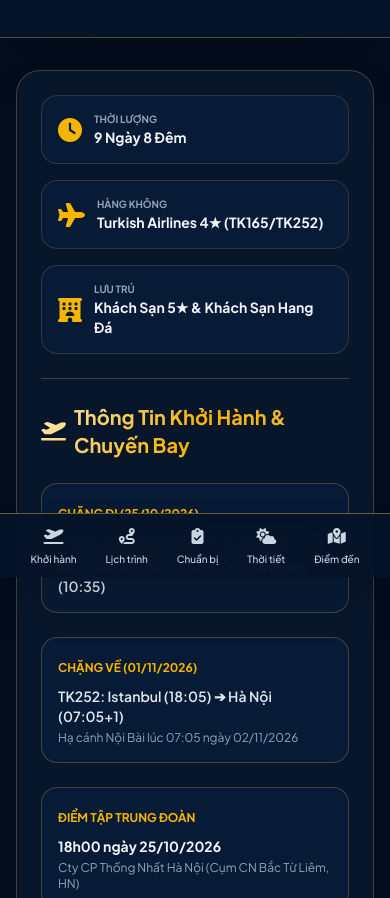
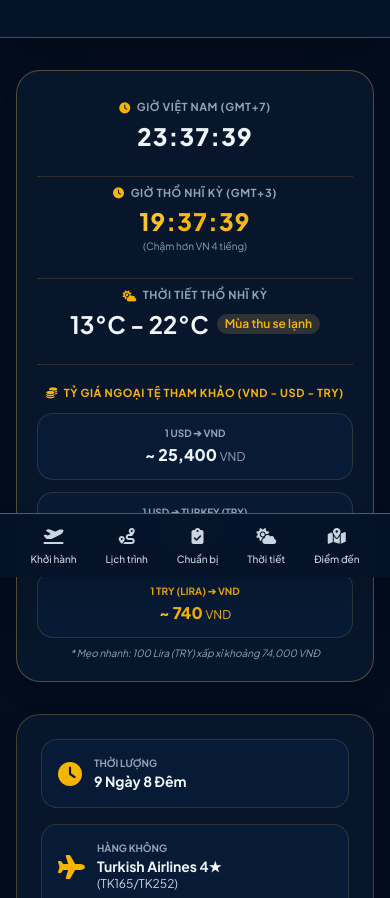
Before and after one commit to hungnt166-boop/ThoNhiKy2026, a plain HTML site: page index.html in a window 390 px wide. Shown: the part 267-1165 px from the top of the page. Drawn offline with nearby package versions, Linux system fonts and the light colour scheme.

Commit message:
Add files via upload

```diff
--- a/index.html
+++ b/index.html
@@ -15,14 +15,14 @@
             color: #e2e8f0;
         }
 
-        /* Chữ ánh vàng kim */
+        /* Gradient ánh vàng kim theo nhận diện thương hiệu Thống Nhất */
         .gold-text {
             background: linear-gradient(135deg, #fceabb 0%, #f8b500 50%, #e7c067 100%);
             -webkit-background-clip: text;
             -webkit-text-fill-color: transparent;
         }
 
-        /* Thẻ nền tối hiệu ứng kính mờ */
+        /* Thẻ nền tối hiệu ứng kính mờ (Glassmorphism) */
         .glass-dark {
             background: rgba(10, 25, 47, 0.85);
             backdrop-filter: blur(12px);
@@ -35,14 +35,14 @@
     <!-- ==================== BANNER HEADER ==================== -->
     <header class="relative bg-[#051329] border-b border-[#c5a059]/40 py-10 px-4 text-center shadow-2xl overflow-hidden">
         <div class="max-w-4xl mx-auto space-y-3 relative z-10">
-            <p class="text-xs uppercase tracking-[0.3em] text-slate-300 font-semibold">• thongnhat •</p>
+            <p class="text-xs uppercase tracking-[0.3em] text-slate-300 font-semibold">• THONGNHAT •</p>
 
             <div class="flex justify-center my-2">
                 <i class="fa-solid fa-mosque text-3xl text-[#e7c067]"></i>
             </div>
 
             <h1 class="text-3xl sm:text-5xl font-extrabold tracking-wide gold-text uppercase">
-                Hành Trình Thổ Nhĩ Kỳ
+                HÀNH TRÌNH THỔ NHĨ KỲ
             </h1>
             <div class="text-2xl sm:text-4xl font-extrabold text-[#f8b500] tracking-widest flex items-center justify-center gap-2">
                 2026
@@ -54,31 +54,105 @@
         </div>
     </header>
 
-    <main class="max-w-5xl mx-auto px-4 py-8 space-y-12">
+    <main class="max-w-5xl mx-auto px-4 py-8 space-y-8">
+
+        <!-- ==================== KHỐI TIỆN ÍCH ĐỘNG (ĐỒNG HỒ, THỜI TIẾT & TỶ GIÁ) ==================== -->
+        <section class="glass-dark rounded-3xl p-5 border border-[#c5a059]/40 shadow-xl space-y-5">
+
+            <!-- Phần 1: Giờ Realtime & Thời Tiết -->
+            <div class="grid grid-cols-1 md:grid-cols-3 gap-4 items-center text-center divide-y md:divide-y-0 md:divide-x divide-[#c5a059]/20 border-b border-[#c5a059]/20 pb-4">
+                <!-- Giờ Việt Nam -->
+                <div class="py-2 md:py-0">
+                    <p class="text-[11px] font-bold text-slate-400 uppercase tracking-wider flex items-center justify-center gap-1.5">
+                        <i class="fa-solid fa-clock text-[#f8b500]"></i> Giờ Việt Nam (GMT+7)
+                    </p>
+                    <p id="clock-vn" class="text-2xl font-extrabold text-slate-100 tracking-wider mt-1">--:--:--</p>
+                </div>
+
+                <!-- Giờ Thổ Nhĩ Kỳ -->
+                <div class="py-2 md:py-0">
+                    <p class="text-[11px] font-bold text-slate-400 uppercase tracking-wider flex items-center justify-center gap-1.5">
+                        <i class="fa-solid fa-clock text-[#f8b500]"></i> Giờ Thổ Nhĩ Kỳ (GMT+3)
+                    </p>
+                    <p id="clock-tr" class="text-2xl font-extrabold gold-text tracking-wider mt-1">--:--:--</p>
+                    <p class="text-[10px] text-slate-400 mt-0.5">(Chậm hơn VN 4 tiếng)</p>
+                </div>
+
+                <!-- Thời tiết Thổ Nhĩ Kỳ -->
+                <div class="py-2 md:py-0">
+                    <p class="text-[11px] font-bold text-slate-400 uppercase tracking-wider flex items-center justify-center gap-1.5">
+                        <i class="fa-solid fa-cloud-sun text-[#f8b500]"></i> Thời Tiết Thổ Nhĩ Kỳ
+                    </p>
+                    <div class="flex items-center justify-center gap-2 mt-1">
+                        <span class="text-2xl font-bold text-slate-100">13°C - 22°C</span>
+                        <span class="text-xs bg-[#c5a059]/20 text-[#f8b500] px-2 py-0.5 rounded-full font-semibold">Mùa thu se lạnh</span>
+                    </div>
+                </div>
+            </div>
+
+            <!-- Phần 2: Tỷ Giá Ngoại Tệ -->
+            <div>
+                <p class="text-[11px] font-bold text-[#f8b500] uppercase tracking-wider text-center mb-3 flex items-center justify-center gap-1.5">
+                    <i class="fa-solid fa-coins"></i> Tỷ Giá Ngoại Tệ Tham Khảo (VND - USD - TRY)
+                </p>
+
+                <div class="grid grid-cols-1 sm:grid-cols-3 gap-3 text-center">
+                    <div class="bg-[#081b36] p-3 rounded-2xl border border-[#c5a059]/20">
+                        <p class="text-[10px] text-slate-400 font-bold uppercase">1 USD ➔ VND</p>
+                        <p class="text-base font-extrabold text-slate-100 mt-0.5">~ 25,400 <span class="text-xs font-normal text-slate-400">VND</span></p>
+                    </div>
+
+                    <div class="bg-[#081b36] p-3 rounded-2xl border border-[#c5a059]/20">
+                        <p class="text-[10px] text-slate-400 font-bold uppercase">1 USD ➔ TURKEY (TRY)</p>
+                        <p class="text-base font-extrabold text-slate-100 mt-0.5">~ 34.2 <span class="text-xs font-normal text-slate-400">TRY</span></p>
+                    </div>
+
+                    <div class="bg-[#081b36] p-3 rounded-2xl border border-[#c5a059]/20">
+                        <p class="text-[10px] font-bold text-[#f8b500] uppercase">1 TRY (LIRA) ➔ VND</p>
+                        <p class="text-base font-extrabold gold-text mt-0.5">~ 740 <span class="text-xs font-normal text-slate-400">VND</span></p>
+                    </div>
+                </div>
+                <p class="text-[10px] text-slate-400 text-center mt-2 italic">* Mẹo nhanh: 100 Lira (TRY) xấp xỉ khoảng 74,000 VNĐ</p>
+            </div>
+
+        </section>
 
         <!-- ==================== KHỐI 1: TỔNG QUAN & KHỞI HÀNH ==================== -->
         <section id="thong-tin" class="scroll-mt-6 glass-dark rounded-3xl p-6 sm:p-8 shadow-2xl space-y-6">
+
             <!-- 3 Tiêu chuẩn chính -->
             <div class="grid grid-cols-1 md:grid-cols-3 gap-4 border-b border-[#c5a059]/30 pb-6">
+                <!-- Thời lượng -->
                 <div class="flex items-center gap-3 bg-[#081b36] p-4 rounded-2xl border border-[#c5a059]/20">
                     <i class="fa-solid fa-clock text-[#f8b500] text-2xl"></i>
                     <div>
-                        <p class="text-[10px] text-slate-400 font-bold uppercase">Thời Lượng</p>
+                        <p class="text-[10px] text-slate-400 font-bold uppercase">THỜI LƯỢNG</p>
                         <p class="text-sm font-bold text-slate-100">9 Ngày 8 Đêm</p>
                     </div>
                 </div>
-                <div class="flex items-center gap-3 bg-[#081b36] p-4 rounded-2xl border border-[#c5a059]/20">
-                    <i class="fa-solid fa-plane text-[#f8b500] text-2xl"></i>
-                    <div>
-                        <p class="text-[10px] text-slate-400 font-bold uppercase">Hàng Không</p>
-                        <p class="text-sm font-bold text-slate-100">Turkish Airlines 4★ (TK165/TK252)</p>
+
+                <!-- Ô Hàng không có nút tra cứu Google -->
+                <div class="bg-[#081b36] p-4 rounded-2xl border border-[#c5a059]/20 flex flex-col justify-between">
+                    <div class="flex items-center gap-3">
+                        <i class="fa-solid fa-plane text-[#f8b500] text-2xl"></i>
+                        <div>
+                            <p class="text-[10px] text-slate-400 font-bold uppercase">HÀNG KHÔNG</p>
+                            <p class="text-sm font-bold text-slate-100">Turkish Airlines 4★</p>
+                            <p class="text-xs text-slate-300">(TK165/TK252)</p>
+                        </div>
                     </div>
+                    <a href="https://www.google.com/search?q=Turkish+Airlines+TK165+TK252+flight+status" target="_blank" rel="noopener noreferrer" class="mt-3 inline-flex items-center justify-center gap-1.5 w-full bg-[#c5a059]/20 hover:bg-[#c5a059]/40 text-[#f8b500] hover:text-white text-[11px] font-bold py-1.5 rounded-xl border border-[#c5a059]/40 transition group">
+                        <span>Ấn để xem chi tiết</span>
+                        <i class="fa-solid fa-arrow-up-right-from-square text-[10px] group-hover:translate-x-0.5 transition"></i>
+                    </a>
                 </div>
+
+                <!-- Lưu trú -->
                 <div class="flex items-center gap-3 bg-[#081b36] p-4 rounded-2xl border border-[#c5a059]/20">
                     <i class="fa-solid fa-hotel text-[#f8b500] text-2xl"></i>
                     <div>
-                        <p class="text-[10px] text-slate-400 font-bold uppercase">Lưu Trú</p>
-                        <p class="text-sm font-bold text-slate-100">Khách Sạn 5★ & Khách Sạn Hang Đá</p>
+                        <p class="text-[10px] text-slate-400 font-bold uppercase">LƯU TRÚ</p>
+                        <p class="text-sm font-bold text-slate-100">Khách Sạn 5★ & Hang Đá</p>
                     </div>
                 </div>
             </div>
@@ -154,7 +228,7 @@
                             <td class="p-3 border-r border-[#c5a059]/20 font-semibold">Cappadocia - Konya - Pamukkale</td>
                             <td class="p-3 border-r border-[#c5a059]/20">Thăm Tu viện Mevlana (Konya), di chuyển về Pamukkale</td>
                             <td class="p-3 border-r border-[#c5a059]/20">~3 tiếng (~260km) / ~4 tiếng (~380km)</td>
-                            <td class="p-3">Ăn 3 bữa. Nghỉ đêm tại Pamukkale</td>
+                            <td class="p-3">Ăn 3 bữa. Nghỉ đêm tại Pamukkale[cite: 7]</td>
                         </tr>
                         <tr class="hover:bg-[#0b2247]/50">
                             <td class="p-3 text-center font-bold text-[#f8b500] border-r border-[#c5a059]/20">29.10</td>
@@ -204,7 +278,7 @@
                 </h3>
                 <ul class="space-y-3 text-xs sm:text-sm text-slate-300">
                     <li class="flex items-start gap-2"><i class="fa-solid fa-passport text-[#f8b500] mt-1"></i> <span><strong>1. Hộ Chiếu Phổ Thông:</strong> Trùng khớp hoàn toàn với Visa. Hạn sử dụng > 6 tháng, không rách hay mờ.</span></li>
-                    <li class="flex items-start gap-2"><i class="fa-solid fa-[#f8b500] fa-file-invoice-dollar mt-1 text-[#f8b500]"></i> <span><strong>2. Thuế eTax Mobile:</strong> Bắt buộc hoàn thành nghĩa vụ thuế cá nhân / doanh nghiệp trước khi tới sân bay.</span></li>
+                    <li class="flex items-start gap-2"><i class="fa-solid fa-file-invoice-dollar text-[#f8b500] mt-1"></i> <span><strong>2. Thuế eTax Mobile:</strong> Bắt buộc hoàn thành nghĩa vụ thuế cá nhân / doanh nghiệp trước khi tới sân bay.</span></li>
                     <li class="flex items-start gap-2"><i class="fa-solid fa-money-bill-wave text-[#f8b500] mt-1"></i> <span><strong>3. Giấy Tờ & Tài Chính:</strong> Mang Visa, Boarding Pass, tiền mặt USD / EUR và thẻ quốc tế Visa / Mastercard.</span></li>
                     <li class="flex items-start gap-2"><i class="fa-solid fa-clock text-[#f8b500] mt-1"></i> <span><strong>4. Giờ Tập Trung:</strong> 18h00 ngày 25/10/2026 tại Công ty CP Thống Nhất Hà Nội.</span></li>
                 </ul>
@@ -216,7 +290,7 @@
                 </h3>
                 <ul class="space-y-3 text-xs sm:text-sm text-slate-300">
                     <li class="flex items-start gap-2"><i class="fa-solid fa-plane-luggage text-[#f8b500] mt-1"></i> <span><strong>Hành lý Turkish Airlines:</strong> Ký gửi tối đa 30kg; Xách tay 1 kiện < 8kg (mỗi chai chất lỏng ≤ 100ml).</span></li>
-                    <li class="flex items-start gap-2"><i class="fa-solid fa-plug text-[#f8b500] mt-1"></i> <span><strong>Ổ Cắm & Internet:</strong> Chuẩn Châu Âu 2 chấu tròn nhỏ (chân chìm 1cm). Khuyên dùng Adapter đa năng & Mua Sim 4G/Roaming.</span></li>
+                    <li class="flex items-start gap-2"><i class="fa-solid fa-plug text-[#f8b500] mt-1"></i> <span><strong>Ổ Cắm & Internet:</strong> Chuẩn Châu Âu 2 chấu tròn nhỏ (chân chìm 1cm). Khuyên dùng Adapter đa năng & Mua Sim 5G/Roaming.</span></li>
                     <li class="flex items-start gap-2"><i class="fa-solid fa-pump-soap text-[#f8b500] mt-1"></i> <span><strong>Vật Dụng Cá Nhân:</strong> Chuẩn bị bàn chải, kem đánh răng, thuốc đặc trị & xu lẻ Lira (1 TL/lần đi vệ sinh).</span></li>
                 </ul>
             </div>
@@ -240,13 +314,13 @@
                 </div>
                 <div class="bg-[#081b36] p-4 rounded-2xl border border-[#c5a059]/20">
                     <p class="font-bold text-[#f8b500] text-sm"><i class="fa-solid fa-mosque"></i> Quy Tắc Thánh Đường</p>
-                    <p class="text-xs text-slate-300 mt-2">Trang phục lịch sự kín đáo (che vai & đầu gối).[cite: 7]</p>
-                    <p class="text-xs font-bold text-[#e7c067] mt-2">• Nữ giới tự chuẩn bị sẵn khăn choàng đầu.[cite: 7]</p>
+                    <p class="text-xs text-slate-300 mt-2">Trang phục lịch sự kín đáo (che vai & đầu gối).</p>
+                    <p class="text-xs font-bold text-[#e7c067] mt-2">• Nữ giới tự chuẩn bị sẵn khăn choàng đầu.</p>
                 </div>
             </div>
         </section>
 
-        <!-- ==================== KHỐI 5: ĐIỂM ĐẾN CHI TIẾT & BẮT LINK ONLINE ==================== -->
+        <!-- ==================== KHỐI 5: ĐIỂM ĐẾN CHI TIẾT ==================== -->
         <section id="diem-den" class="scroll-mt-6 space-y-6">
             <h2 class="text-xl font-bold gold-text flex items-center gap-2">
                 <i class="fa-solid fa-map-location-dot text-[#f8b500]"></i> Khám Phá Các Điểm Đến Chi Tiết
@@ -258,8 +332,8 @@
                     <img src="https://www.hotairballooncappadocia.com/wp-content/uploads/standard-balloon-flight-cappadocia-sunrise.png" class="w-full h-48 object-cover" alt="Cappadocia">
                     <div class="p-5 space-y-2">
                         <span class="text-[10px] font-extrabold bg-[#c5a059]/20 text-[#f8b500] px-2.5 py-1 rounded-full uppercase">Cappadocia (26/10 - 27/10) & Konya (28/10)</span>
-                        <h3 class="text-base font-bold text-slate-100">Khám Phá Cappadocia & Konya</h3>
-                        <p class="text-xs text-slate-300"><strong>Điểm nổi bật:</strong> Ngắm bình minh , thung lũng "ống khói thần tiên", Tu viện Mevlana & điệu múa Xoay Sufi Dervish.</p>
+                        <h3 class="text-base font-bold text-slate-100">Khám Phá Cappadocia & Konya[cite: 7]</h3>
+                        <p class="text-xs text-slate-300"><strong>Điểm nổi bật:</strong> Ngắm bình minh khinh khí cầu, thung lũng "ống khói thần tiên", Tu viện Mevlana & điệu múa Xoay Sufi Dervish.</p>
                         <p class="text-xs text-slate-300"><strong>Đặc sản & Quà:</strong> Meatball Testi Kebap (hầm niêu đất), Gốm Avanos, mắt quỷ Nazar, Bánh mì dẹt Etli Ekmek, thịt cừu nướng Fırın Kebabı.</p>
                     </div>
                 </div>
@@ -301,11 +375,11 @@
 
         <!-- ==================== LƯU Ý KHẨN CẤP ==================== -->
         <section class="glass-dark rounded-3xl p-6 text-center border border-[#c5a059]/40 space-y-2">
-            <h3 class="text-sm font-bold text-[#f8b500] uppercase"><i class="fa-solid fa-triangle-exclamation"></i> Lưu Ý suốt Chuyến Đi</h3>
+            <h3 class="text-sm font-bold text-[#f8b500] uppercase"><i class="fa-solid fa-triangle-exclamation"></i> Lưu Ý Suốt Chuyến Đi</h3>
             <p class="text-xs text-slate-300 max-w-2xl mx-auto">
-                Luôn giữ Namecard khách sạn và Số điện thoại Trưởng đoàn / HDV địa phương bên người. Xe đạp Thống Nhất và Vietravel luôn đồng hành và hỗ trợ quý khách.
+                Luôn giữ Namecard khách sạn và Số điện thoại Trưởng đoàn / HDV địa phương bên người. Thống Nhất và Vietravel luôn đồng hành và hỗ trợ quý khách.
             </p>
-            <p class="text-[10px] text-slate-400 pt-2 font-semibold"> thongnhat </p>
+            <p class="text-[10px] text-slate-400 pt-2 font-semibold">VIETRAVEL - NHÀ TỔ CHỨC DU LỊCH CHUYÊN NGHIỆP</p>
         </section>
 
     </main>
@@ -336,5 +410,21 @@
         </div>
     </nav>
 
+    <!-- JS ĐỒNG HỒ REAL-TIME -->
+    <script>
+        function updateClocks() {
+            const now = new Date();
+
+            const optionsVN = { timeZone: 'Asia/Ho_Chi_Minh', hour: '2-digit', minute: '2-digit', second: '2-digit', hour12: false };
+            document.getElementById('clock-vn').textContent = new Intl.DateTimeFormat('vi-VN', optionsVN).format(now);
+
+            const optionsTR = { timeZone: 'Europe/Istanbul', hour: '2-digit', minute: '2-digit', second: '2-digit', hour12: false };
+            document.getElementById('clock-tr').textContent = new Intl.DateTimeFormat('vi-VN', optionsTR).format(now);
+        }
+
+        setInterval(updateClocks, 1000);
+        updateClocks();
+    </script>
+
 </body>
 </html>
```
